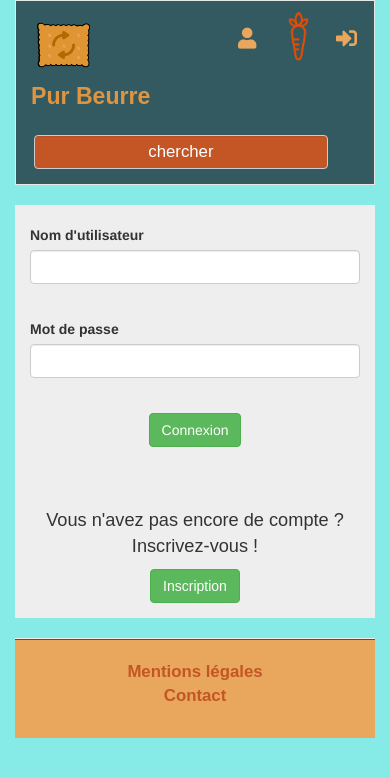
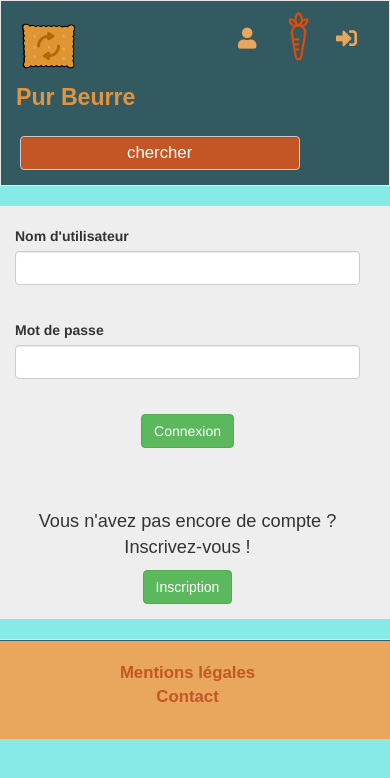
Before and after one commit to Vyslon/OPC_P8, a Django app: page /substitute/authentication/ in a window 390 px wide; the page is wider, and only the part inside the window is pictured. Shown: the top 778 px of that part. Run offline with Django 3.2, Linux system fonts and the light colour scheme; some libraries are stand-ins or nearby versions; some web fonts are replaced.

Commit message:
fixed mobile design

```diff
--- a/Substitute_Platform/templates/Substitute_Platform/base.html
+++ b/Substitute_Platform/templates/Substitute_Platform/base.html
@@ -4,7 +4,7 @@
     <meta charset="utf-8">
     <title>Pur Beurre</title>
 
-    <meta name="viewport" content="width=device-width, initial-scale=1">
+    <meta name="viewport" content="width=device-width, initial-scale=1, minimum-scale=1">
     <link rel="stylesheet" href="https://maxcdn.bootstrapcdn.com/bootstrap/3.3.7/css/bootstrap.min.css" integrity="sha384-BVYiiSIFeK1dGmJRAkycuHAHRg32OmUcww7on3RYdg4Va+PmSTsz/K68vbdEjh4u" crossorigin="anonymous">
     <link rel="shortcut icon" type="image/png" href="../../static/Substitute_Platform/img/logo_pur_beurre-favicon.png"/>
     <link href="//fonts.googleapis.com/css?family=Open+Sans" rel="stylesheet" type="text/css">
@@ -46,7 +46,7 @@
 
       .test {
         display: inline-block !important;
-        width: 35%;
+        width: 25em;
         margin-left: 50%;
         margin-right: 0;
         padding-right: 0;
@@ -127,10 +127,6 @@
         display: none;
       }
 
-      .searchBar {
-        width: 40%;
-      }
-
       i {
         margin-right: 5px;
       }
@@ -182,6 +178,7 @@
       .barre_nav {
         background-color: #C45525 !important;
         margin-top: 1em;
+        width: 20em;
       }
 
       input:focus {
@@ -260,23 +257,17 @@
           padding-top: 5%;
         }
 
-        .h2Row {
-          width: 90%;
+        .center_carrot
+        {
+          width: 6em;
         }
 
-        .center_carrot
-        {
-          /* width: 24%; */
-          width: 6em;
-}
-
         .myNavbar {
-          /* margin-right: 15%; */
           flex-direction: column;
         }
 
         .test {
-          width: 35em;
+          width: 95%;
           margin-left: 5%;
         }
 
@@ -298,6 +289,26 @@
         .form-check-label, .sizeSaved {
           font-size: 1.7em;
           padding-left: 3%;
+        }
+
+        .container-fluid {
+          margin: 0;
+          padding: 0;
+        }
+
+        .page-section {
+          max-width: 100%;
+          padding: 0;
+          margin: 0;
+        }
+
+        .pb {
+          width: 100%;
+          margin: 0;
+        }
+
+        .row {
+          margin-right: 0;
         }
       }
     </style>
@@ -321,7 +332,7 @@
               <div class="test">
                 <form class="text-center d-inline-block" action="{% url 'Substitute_Platform:substitutes_list' %}" method="get" accept-charset="utf-8">
                   <div class="form-group search">
-                    <input id="searchForm" class="form-control barre_nav searchBar" name="query" placeholder="chercher">
+                    <input id="searchForm" class="form-control barre_nav" name="query" placeholder="chercher">
                   </div>
                 </form>
               </div>
--- a/Substitute_Platform/templates/Substitute_Platform/substitutes_list.html
+++ b/Substitute_Platform/templates/Substitute_Platform/substitutes_list.html
@@ -7,7 +7,7 @@
     <div class="col-lg-8 col-lg-offset-2 need_opa">
       <h1 class="text-center">{{substituted.name}}</h1>
     </div>
-    <div class="row">
+    <div class="row pb">
       <div class="col-lg-8 col-lg-offset-2 need_opa col-sm-10">
         <h2 class="text-center">Vous pouvez remplacer cet aliment par : </h2>
       </div>
```
